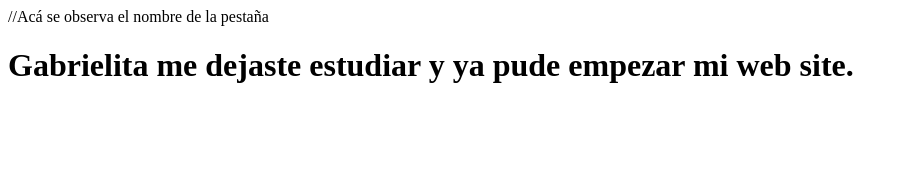
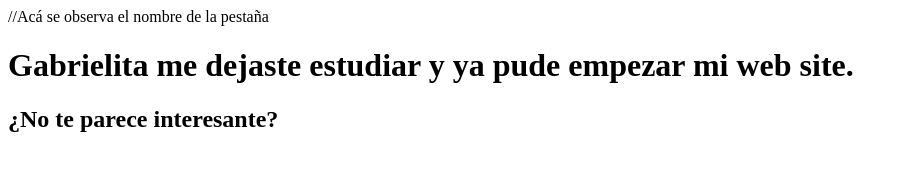
Before and after one commit to JuanJo663/PROGRAMACION, a plain HTML site: page index.html in a window 1280 px wide. Shown: the whole page, without its empty margins (0-908 px from the left). Drawn offline with Linux system fonts and the light colour scheme.

Commit message:
Nueva rama con h2 comentario

```diff
--- a/index.html
+++ b/index.html
@@ -13,6 +13,7 @@
  </header>
  <main>
 <h1> Gabrielita me dejaste estudiar y ya pude empezar mi web site.</h1>
+<h2> ¿No te parece interesante?</h2>
  </main>
 <footer>
 
```
